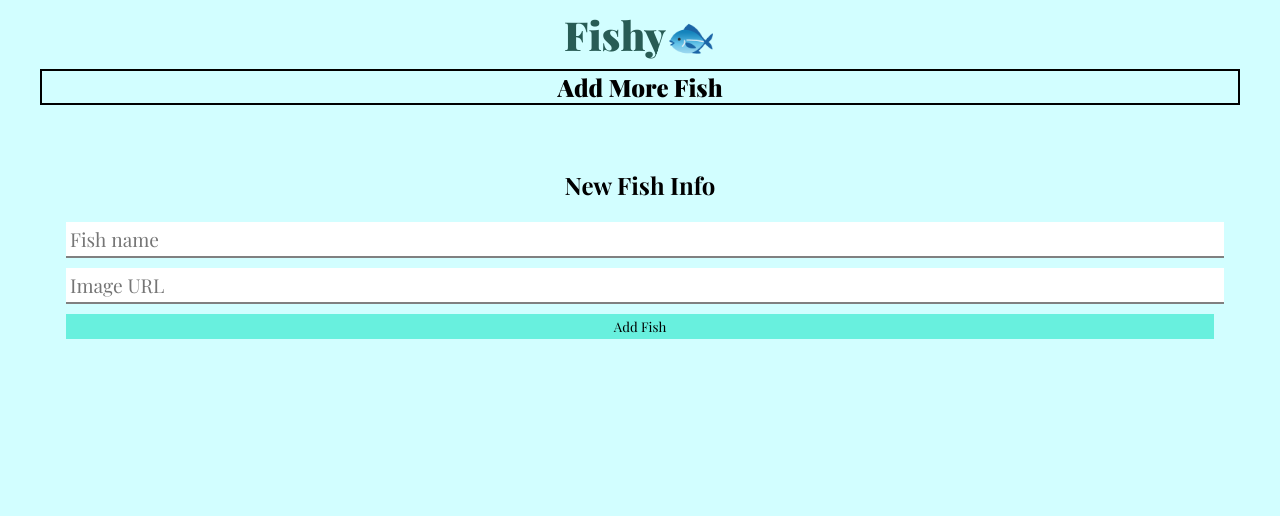
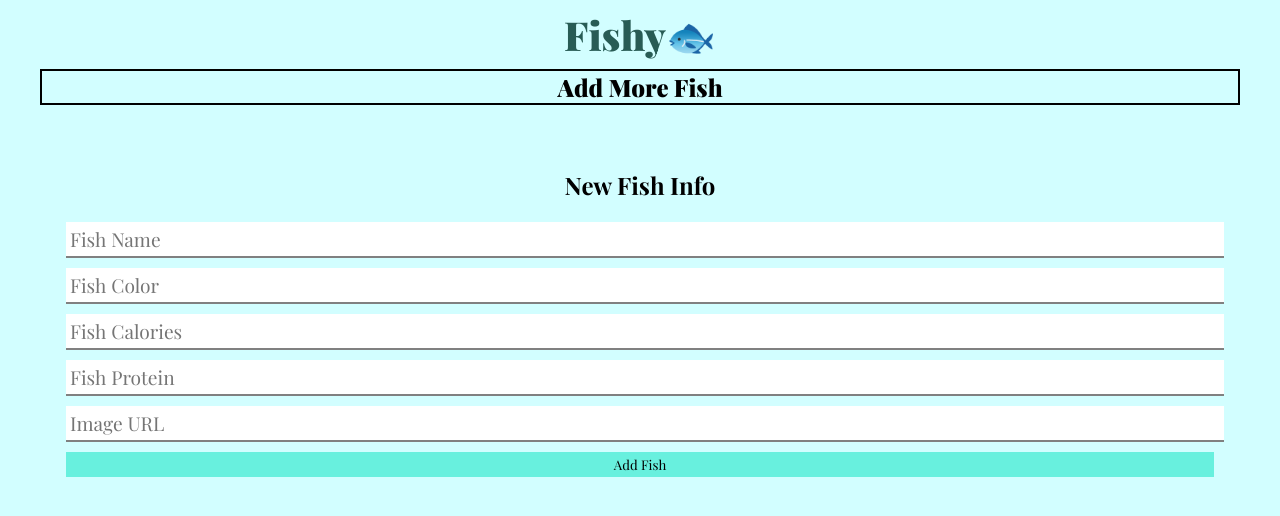
Before and after one commit to umarbek98/fishiron-phase2, a React (Create React App) app: page /newfishfrom in a window 1280 px wide. Shown: the top 516 px of the page. Built offline with nearby package versions, Linux system fonts and the light colour scheme.

Commit message:
added more stuff and style to fish form

```diff
--- a/src/components/FishCard.js
+++ b/src/components/FishCard.js
@@ -3,31 +3,14 @@ import {useHistory} from "react-router-dom";
 
 function FishCard({setFishInfo, fish, setFish}) {
 
-  const [showInfo, setShowInfo] = useState({})
+  let history = useHistory()
+  function fishInfo(e){
+    console.log(e.target)
+    setFishInfo(fish)
+    history.push('/info')
 
+}
 
-  let history = useHistory()
-  // let newArr = {}
-  function fishInfo(e){
-  history.push('/info')
-  console.log(e.target)
-  fetch(`http://localhost:6001/fish/`)
-  .then(response => response.json())
-  .then(data => {
-    for(let i=0; i < data.length; i++) {
-       if(data[i]["Species Illustration Photo"].src === e.target.src){
-        setFishInfo(data[i])
-        console.log(data[i])
-       }
-       else{
-        console.log("doesn't work")
-       }
-    }
-  }
-
-  )
-}
-// console.log(newArr)
   return (
     <li className="card">
       <img src={fish["Species Illustration Photo"].src} alt={fish.name}
@@ -41,5 +24,3 @@ function FishCard({setFishInfo, fish, setFish}) {
 }
 
 export default FishCard;
-
-//I want to
--- a/src/components/FishInfo.js
+++ b/src/components/FishInfo.js
@@ -3,9 +3,8 @@ import FishCard from "./FishList"
 import { useParams } from "react-router-dom";
 
 
-function FishInfo({fishInfo, setFish, fish, search}) {
-// fetch(`http://localhost:6001/fish?Species%20Name)
-// .then
+function FishInfo({fishInfo}) {
+
 
 return(
    <div>{fishInfo.Taste}</div>
--- a/src/components/FishList.js
+++ b/src/components/FishList.js
@@ -1,8 +1,11 @@
 import React from "react";
+import { useHistory } from "react-router-dom/cjs/react-router-dom.min";
 import FishCard from "./FishCard";
 
 
-function FishList({setFishInfo, setFish, fish, search}) {
+function FishList({setFishInfo, setFish, fish, search,}) {
+
+
   return (
    <div>
     <ul className="cards">{fish.filter(fish => fish["Species Name"].toLowerCase().includes(search.toLowerCase()))
@@ -11,7 +14,6 @@ function FishList({setFishInfo, setFish, fish, search}) {
       fish={fish}
       setFish={setFish}
       setFishInfo={setFishInfo}
-
       />)}</ul>
       </div>
   );
--- a/src/components/NewFishForm.js
+++ b/src/components/NewFishForm.js
@@ -1,9 +1,20 @@
-import React from "react";
+import React, { useState } from "react";
+import FishCard from "./FishCard";
 function NewFishForm({setFish}) {
+  const [formData, setFormData] = useState('')
+
+  const handleChange = (e) => {
+    const { name, value } = e.target;
+    setFormData({...formData, [name]: value });
+  };
+
   function handleFishSubmit(e){
     e.preventDefault()
     const newFishData = {
       "Species Name": e.target.name.value,
+      "Calories": e.target.calories.value,
+      "Protein": e.target.protein.value,
+      "Color": e.target.color.value,
       "Species Illustration Photo":{
         src: e.target.image.value
       }
@@ -25,10 +36,18 @@ function NewFishForm({setFish}) {
     <div className="new-fish-form">
       <h2>New Fish Info</h2>
       <form onSubmit={handleFishSubmit}>
-        <input type="text" name="name" placeholder="Fish name" />
-        <input type="text" name="image" placeholder="Image URL" />
+        <input onChange={handleChange} value={formData.name} type="text"  name="name" placeholder="Fish Name" />
+        <input onChange={handleChange} value={formData.color} type="text"  name="color" placeholder="Fish Color" />
+        <input onChange={handleChange} value={formData.calories} type="text"  name="calories" placeholder="Fish Calories" />
+        <input onChange={handleChange} value={formData.protein} type="text"  name="protein" placeholder="Fish Protein" />
+        <input onChange={handleChange} value={formData.image} type="text"  name="image" placeholder="Image URL" />
         <button style={{backgroundColor: 'rgb(104, 240, 222)', color: 'black'}} type="submit">Add Fish</button>
       </form>
+      {formData.name ? <h1>Name: {formData.name}</h1> : null}
+      {formData.color ? <h1>Color: {formData.color}</h1> : null}
+      {formData.calories ? <h2>Calories: {formData.calories}</h2>: null}
+      {formData.protein ? <h2>Protien: {formData.protien}</h2> : null }
+      <img src={formData.image}/>
     </div>
   );
 }
```
Also changed, not shown: 1 other file (tests, documents, lock files or other folders).
